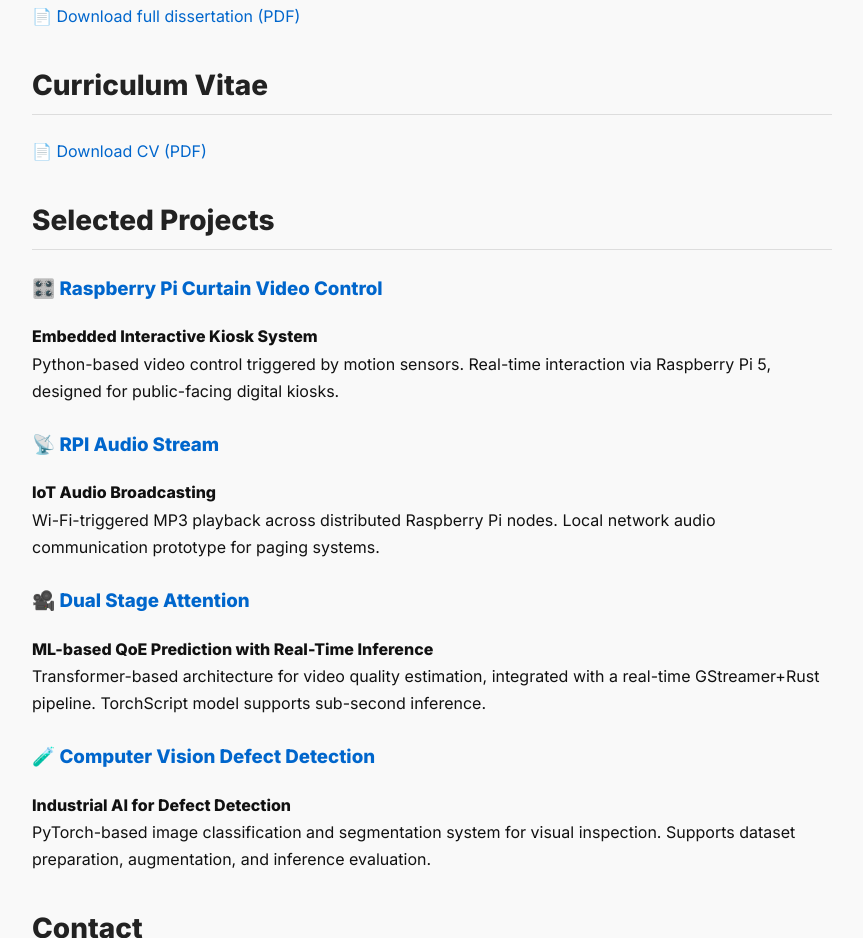
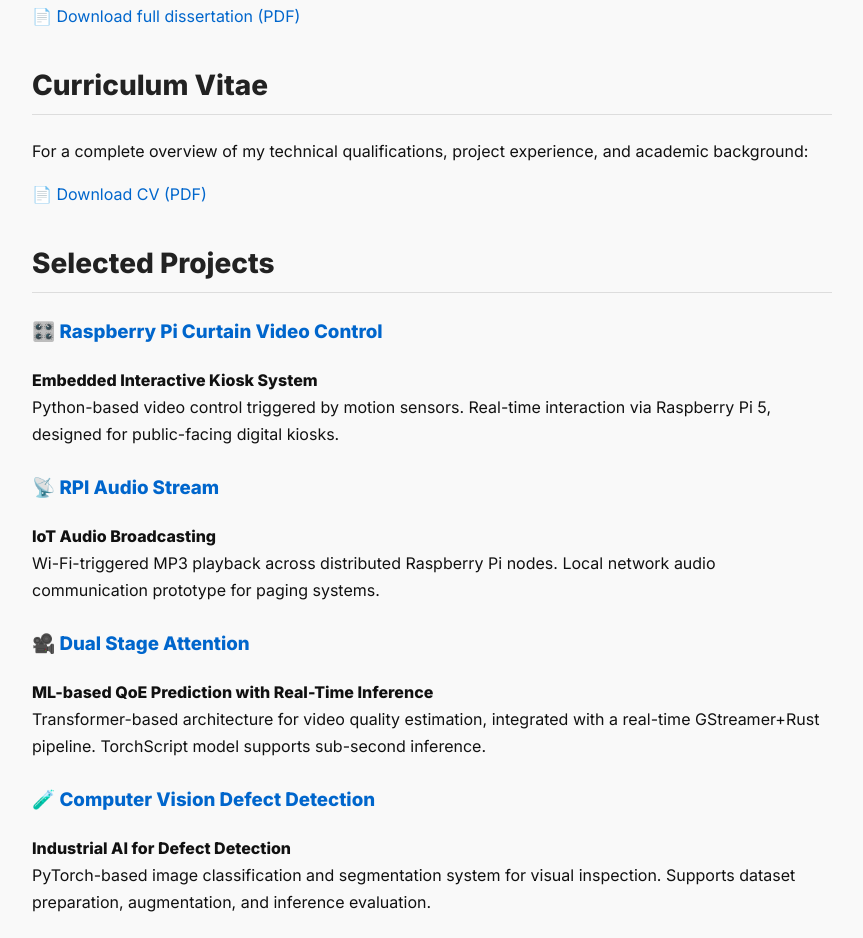
Before and after one commit to cthadeufaria/cthadeufaria.github.io, a plain HTML site: page index.html in a window 1280 px wide. Shown: the part 1930-2868 px from the top of the page, without its empty margins (208-1071 px from the left). Drawn offline with Linux system fonts and the light colour scheme.

Commit message:
new html index

```diff
--- a/index.html
+++ b/index.html
@@ -103,6 +103,7 @@
   <p><a href="dissertation.pdf">📄 Download full dissertation (PDF)</a></p>
 
   <h2>Curriculum Vitae</h2>
+    <p>For a complete overview of my technical qualifications, project experience, and academic background:</p>
   <p><a href="CV.pdf">📄 Download CV (PDF)</a></p>
 
   <h2>Selected Projects</h2>
```
